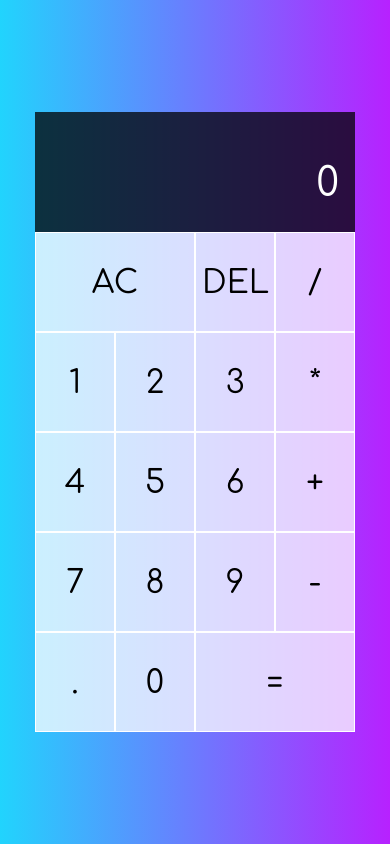
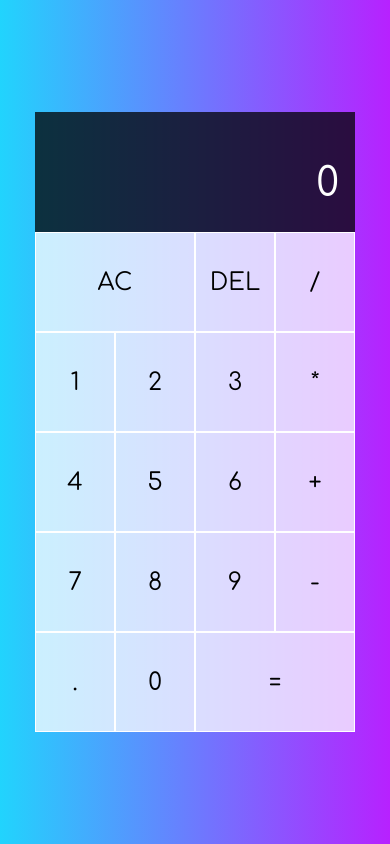
Before and after one commit to magnifiques/the-calculator-app, a plain HTML site: page index.html in a window 390 px wide. Drawn offline with Linux system fonts and the light colour scheme.

Commit message:
modify for responsive view

```diff
--- a/styles.css
+++ b/styles.css
@@ -42,12 +42,6 @@ body {
   grid-template-rows: minmax(120px, auto) repeat(5, 100px);
 }
 
-@media only screen and (max-width: 600px) {
-  .calculator-grid {
-    grid-template-columns: repeat(4, 80px);
-  }
-}
-
 .calculator-grid > button {
   cursor: pointer;
   font-size: 2rem;
@@ -63,3 +57,17 @@ body {
 .span-two {
   grid-column: span 2;
 }
+
+@media only screen and (max-width: 600px) {
+  .calculator-grid {
+    grid-template-columns: repeat(4, 80px);
+  }
+
+  .calculator-grid > button {
+    cursor: pointer;
+    font-size: 1.5rem;
+    border: 1px solid white;
+    outline: none;
+    background-color: rgba(255, 255, 255, 0.75);
+  }
+}
```
